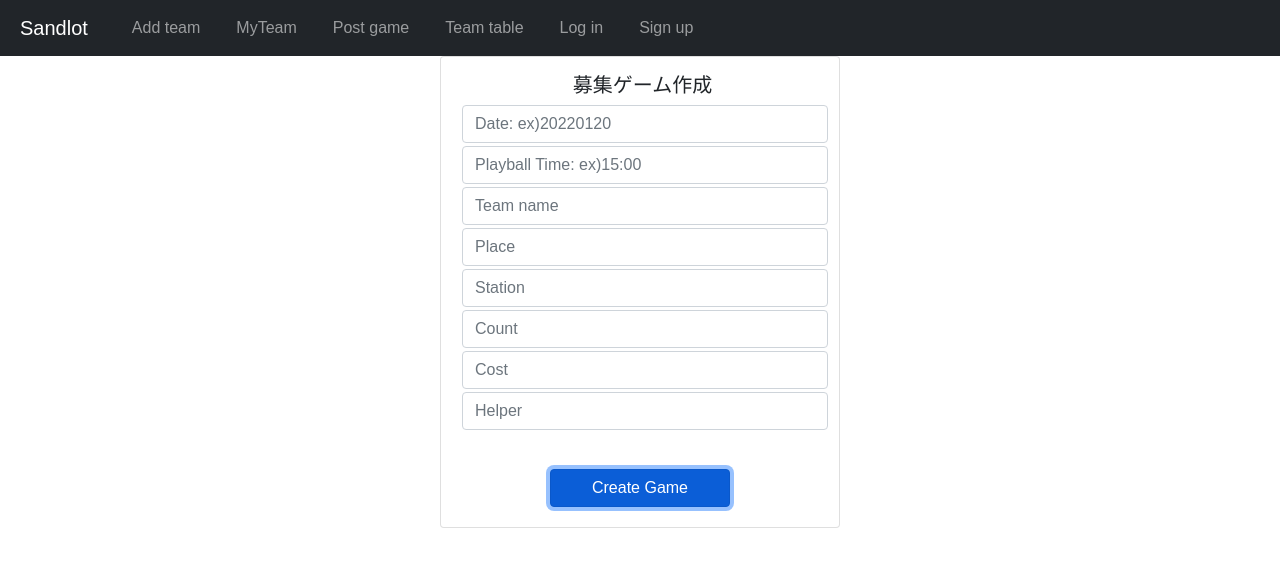
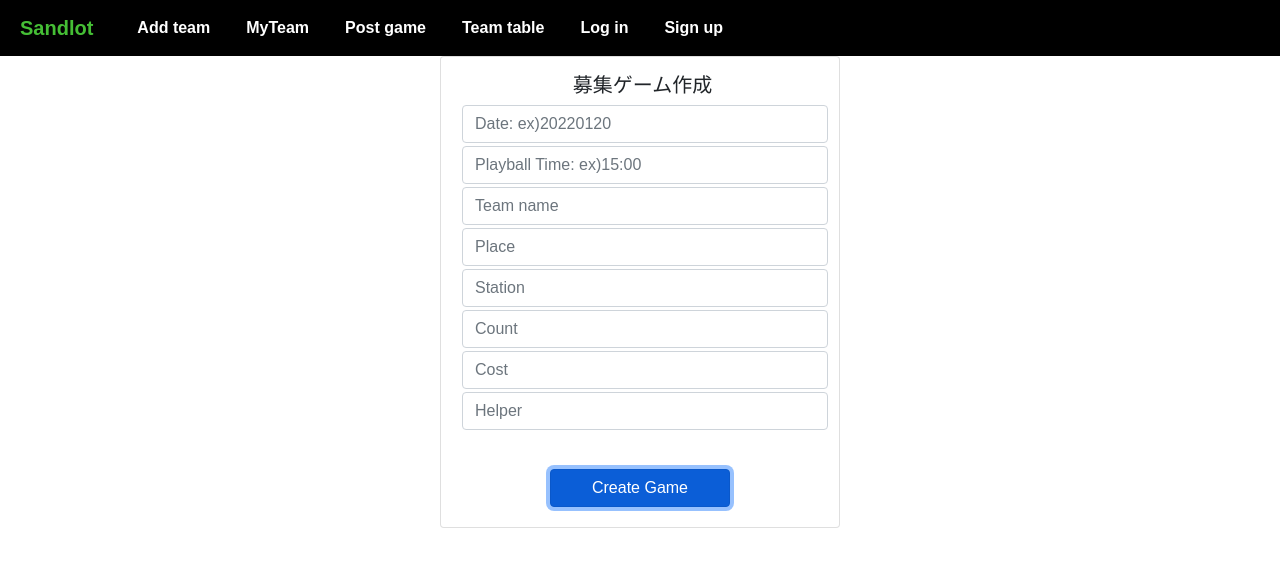
Before and after one commit to kaheiseki/sandlot, a React (Create React App) app: page /creategame in a window 1280 px wide. Shown: the top 566 px of the page. Built offline with nearby package versions, Linux system fonts and the light colour scheme.

Commit message:
modified header css

```diff
--- a/src/components/header/header.css
+++ b/src/components/header/header.css
@@ -1,12 +1,28 @@
 *{
-  font-family: sans-serif;
-}
-.headerText{
-  margin-left: 20px;
-  color: #88b940;
+  font-family: 'Arial Rounded MT Bold',sans-serif;}
+.header_outline{
+  background-color: black;
 }
 
+.headerText{
+  font-weight: bold;
+  margin-left: 20px;
+  color: #45be35 !important;
+}
+
+.mr-auto{}
+
 .headerContents{
+  justify-content: flex-end;
+  float: right !important;
+  border-radius: 10px;
+  /* background-color: #88b940; */
+  outline: #3e3e3e;
   margin-left: 20px;
-  color: #ffffff;
+  font-weight: bold;
+  color: #ffffff !important;
 }
+.headerContents:hover{
+  background-color: #45be35;
+  color: black !important;
+}
--- a/src/components/header/header.js
+++ b/src/components/header/header.js
@@ -8,7 +8,7 @@ import { Link } from "react-router-dom";
 // ヘッダーを表示するコンポーネント
 const Header = () => {
   return(
-      <Navbar collapseOnSelect expand="lg" bg="dark" variant="dark">
+    <Navbar collapseOnSelect expand="lg" className="header_outline">
       <Navbar.Brand href="/home" className="headerText">
           Sandlot
       </Navbar.Brand>
```
Lines whose indentation alone changed are shown as unchanged.
